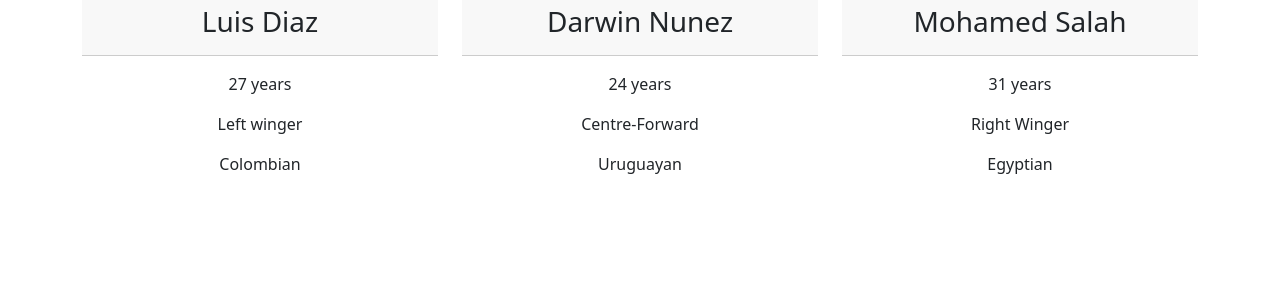
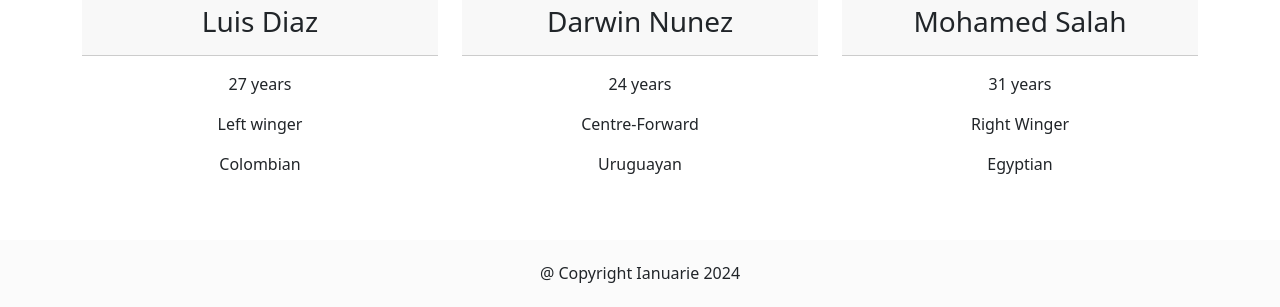
Before and after one commit to catalinbroinas/js-object-liverpool, a plain HTML site: page index.html in a window 1280 px wide. Shown: the part 3440-3747 px from the top of the page. Before the commit the page ends 3680 px from the top, so only its background shows below. Drawn offline with Linux system fonts and the light colour scheme.

Commit message:
Add footer

```diff
--- a/index.html
+++ b/index.html
@@ -18,7 +18,8 @@
     <!-- Header -->
     <header class="container-fluid p-5 m-0 mb-lg-8 mb-5 bg-color">
         <!-- Grid row -->
-        <div class="row justify-content-xl-around justify-content-lg-between justify-content-center align-items-center g-4">
+        <div
+            class="row justify-content-xl-around justify-content-lg-between justify-content-center align-items-center g-4">
             <div class="col-xxl-5 col-lg-5 col-12">
                 <h1 class="fw-bold display-4 text-center mb-md-5 mb-4">Liverpool FC</h1>
                 <p class="lead">
@@ -346,6 +347,16 @@
     </main>
     <!-- Main -->
 
+    <!-- Footer -->
+    <footer>
+        <!-- Footer Copyright -->
+        <section class="text-center p-4 bg-footer">
+            <h6 class="mb-0">@ Copyright Ianuarie 2024</h6>
+        </section>
+        <!-- Footer Copyright -->
+    </footer>
+    <!-- Footer -->
+
     <!-- Bootstrap -->
     <script src="bootstrap/js/bootstrap.bundle.js"></script>
     <!-- Style -->
--- a/src/css/style.css
+++ b/src/css/style.css
@@ -8,3 +8,6 @@
 .bg-color {
     background-color: #ECEFF1;
 }
+.bg-footer {
+    background-color: #FBFBFB;
+}
```
